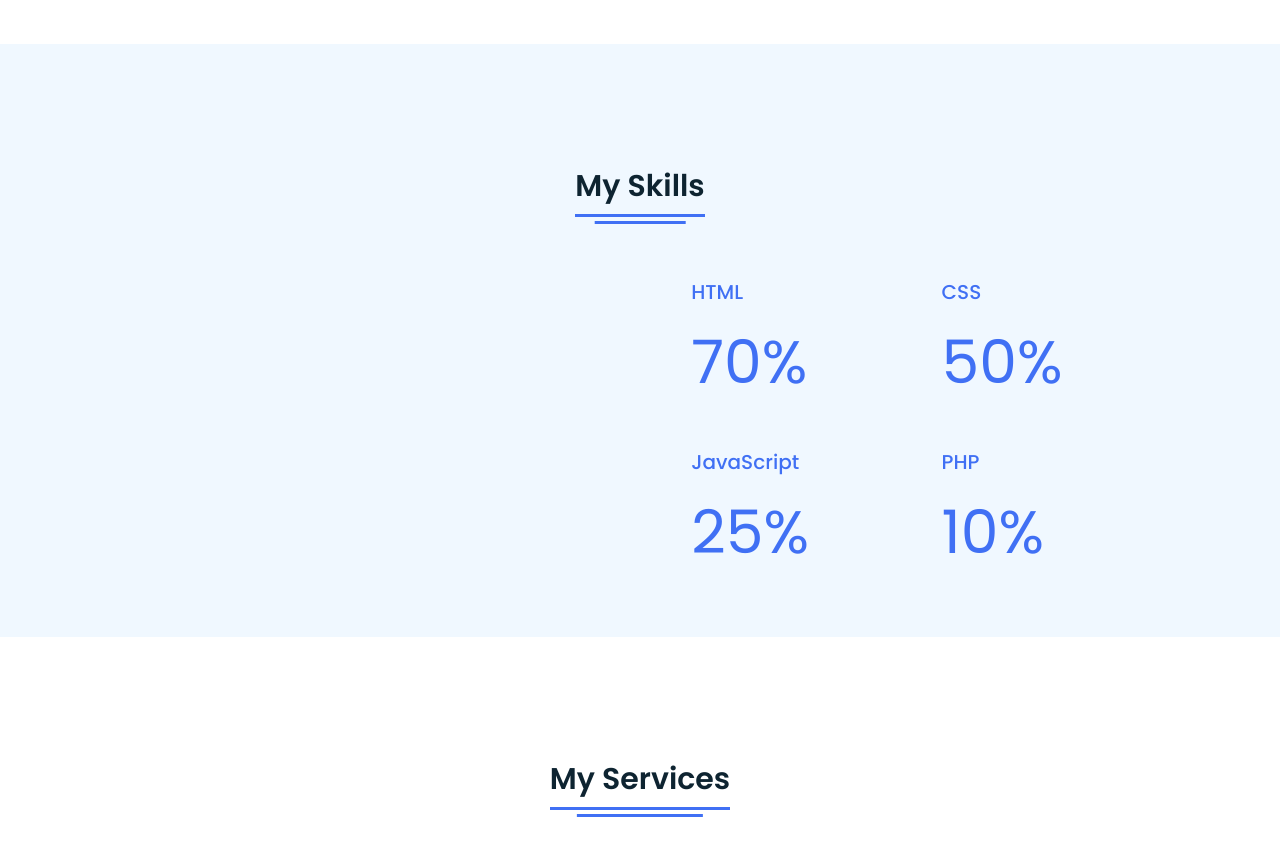
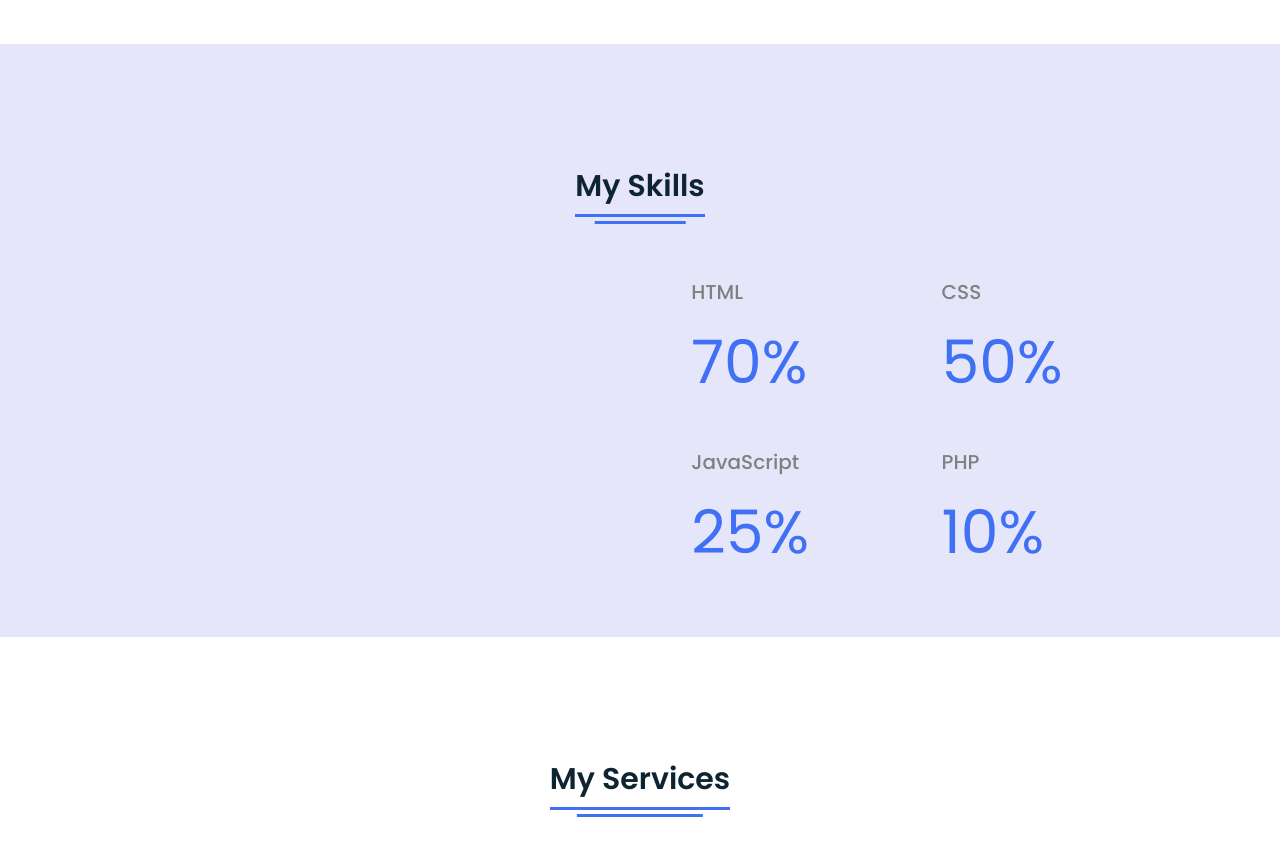
Before and after one commit to antgns24/antgns24.github.io, a plain HTML site: page index.html in a window 1280 px wide. Shown: the part 1376-2217 px from the top of the page. Drawn offline with Linux system fonts and the light colour scheme.

Commit message:
Update style.css

```diff
--- a/style.css
+++ b/style.css
@@ -255,7 +255,7 @@ section .button button:hover{
 
  /* My Skills CSS */
  .skills{
-   background: #F0F8FF;
+   background: #E6E6FA;
  }
  .skills .content{
    padding: 40px 0;
@@ -300,7 +300,7 @@ section .button button:hover{
 }
 .skills-details .boxes .topic{
   font-size: 20px;
-  color: #4070f4;
+  color: grey;
 }
 .skills-details .boxes .per{
   font-size: 60px;
@@ -324,7 +324,7 @@ section .button button:hover{
   transition: all 0.4s ease;
 }
 .services .boxes .box:hover{
-  background: #4070f4;
+  background: grey;
   color: #fff;
 }
 .services .boxes .box .icon{
```
